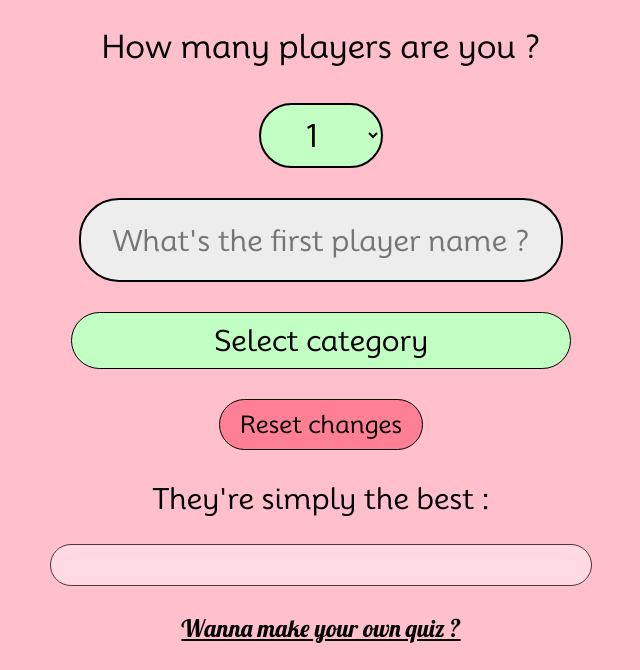
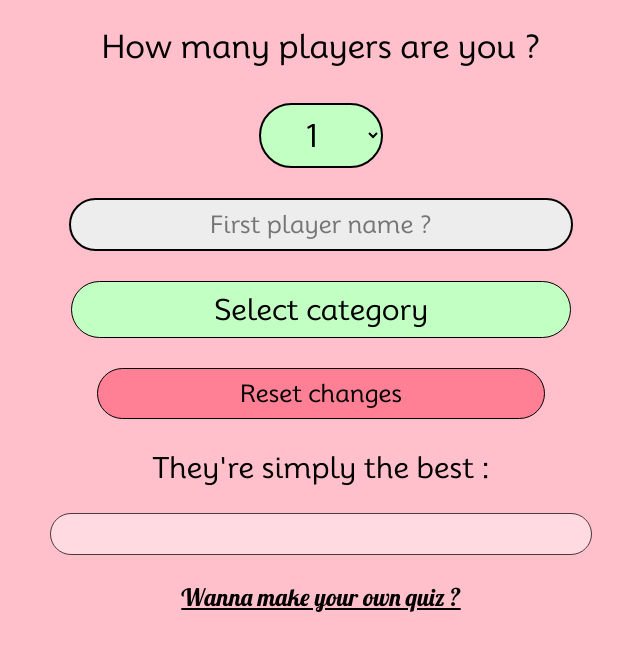
Before and after one commit to Arkayve/come-on-barbie-let-s-go-party, a PHP site: page / in a window 1280 px wide. Shown: the part 581-1251 px from the top of the page, without its empty margins (319-959 px from the left). After the commit the page ends 1193 px from the top, so only its background shows below. Run offline with PHP 8.4, Linux system fonts and the light colour scheme.

Commit message:
minor change for input name

```diff
--- a/assets/css/style.css
+++ b/assets/css/style.css
@@ -109,20 +109,15 @@ h3 {
 /* INPUT NAMES */
 .index__player__name {
     font-family: var(--secondary-font);
-    font-size: 1.8rem;
+    font-size: 1.5rem;
     text-align: center;
     background-color: var(--grey-light);
     border: solid black 2px;
     border-radius: 40px;
     width: 70%;
     max-width: 460px;
-    height: 60px;
-    padding: 10px;
+    padding: 10px 20px;
     margin: 15px;
-}
-
-.index__player__name::placeholder {
-    text-wrap: wrap;
 }
 
 /* BTN SELECT CATEGORY */
@@ -141,9 +136,11 @@ h3 {
 /* BTN RESET CHANGES */
 .index__player__btn-reset {
     background-color: var(--red-light);
+    text-align: center;
     font-size: 1.5rem;
     padding: 10px 20px;
     margin: 15px;
+    width: 35%;
     border-radius: 40px;
     border: solid 1px var(--black);
 }
--- a/index.html
+++ b/index.html
@@ -26,13 +26,13 @@
                     <option value="3">3</option>
                     <option value="4">4</option>
                 </select>
-                <input id="first-player-name" type="text" placeholder="What's the first player name ?"
+                <input id="first-player-name" type="text" placeholder="First player name ?"
                     class="index__player__name active">
-                <input id="second-player-name" type="text" placeholder="What's the second player name ?"
+                <input id="second-player-name" type="text" placeholder="Second player name ?"
                     class="index__player__name">
-                <input id="third-player-name" type="text" placeholder="What's the third player name ?"
+                <input id="third-player-name" type="text" placeholder="Third player name ?"
                     class="index__player__name">
-                <input id="fourth-player-name" type="text" placeholder="What's the fourth player name ?"
+                <input id="fourth-player-name" type="text" placeholder="Fourth player name ?"
                     class="index__player__name">
                 <button type="button" id="index__player__btn-category" class="btn index__player__btn-category">Select
                     category</button>
```
